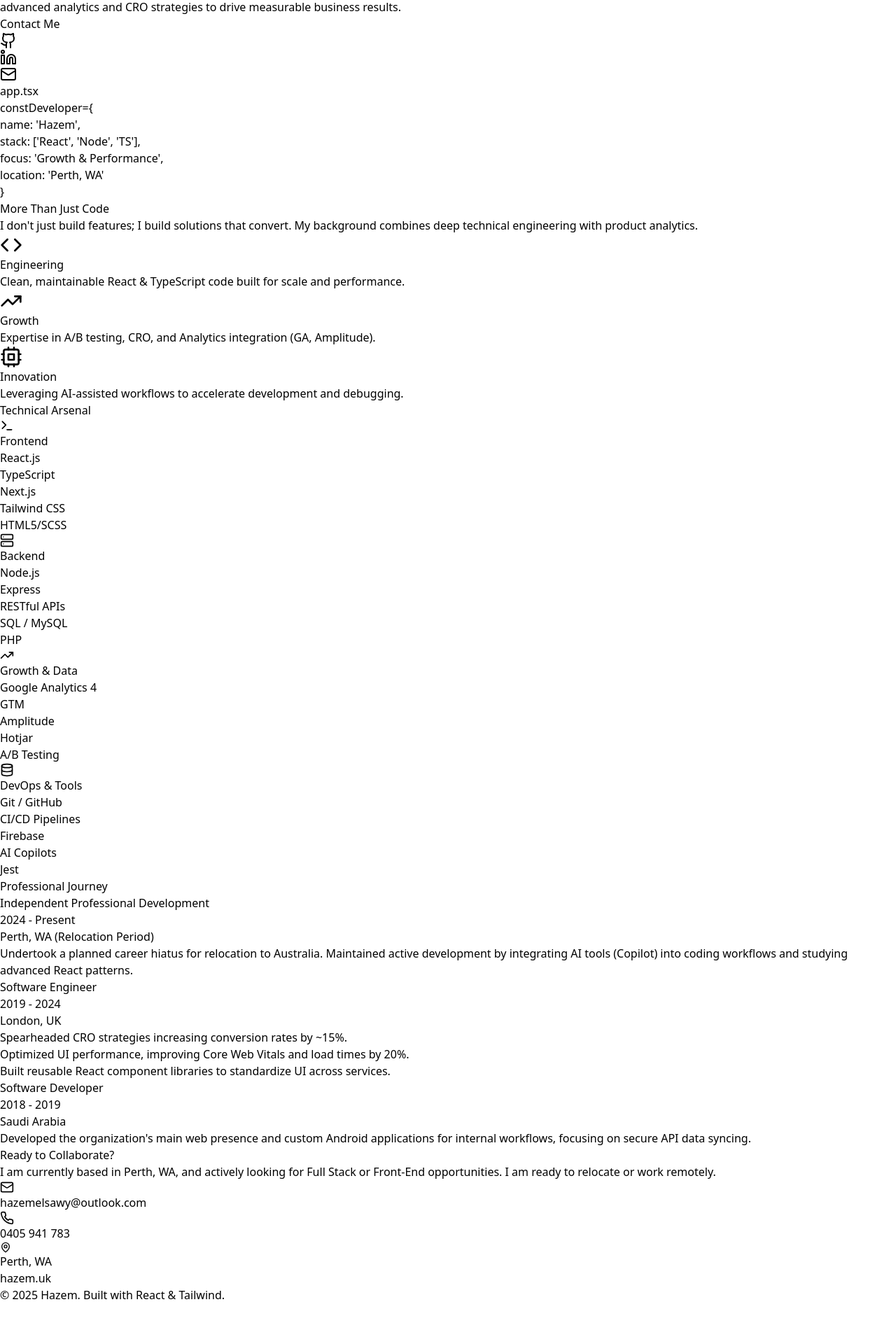
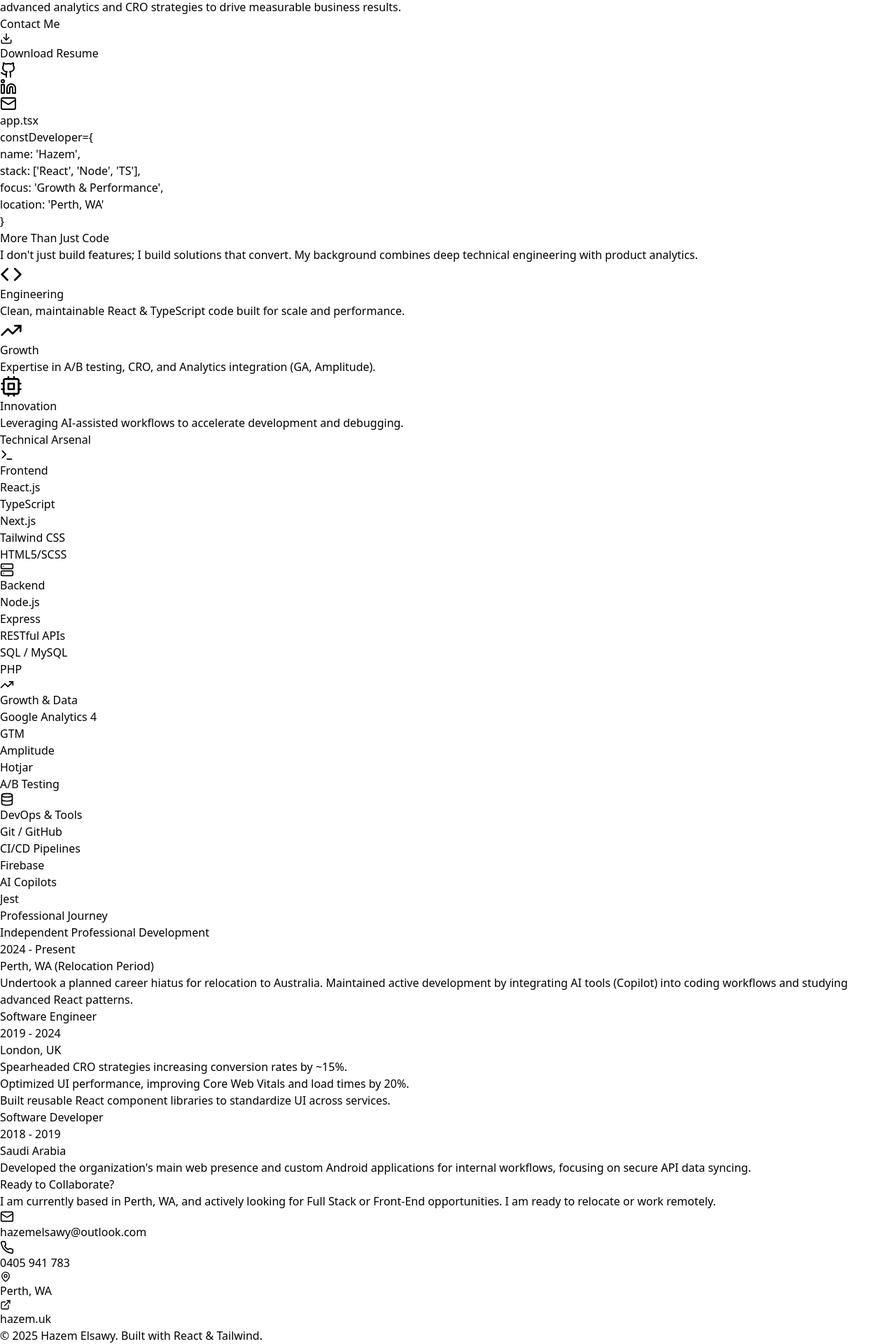
Before and after one commit to hazemelsawy/hazemuk, a React (Vite) app: page / in a window 1280 px wide. Shown: the part 176-2096 px from the top of the page at 70% size. Before the commit the page ends 2038 px from the top, so only its background shows below. Built offline with nearby package versions, Linux system fonts and the light colour scheme; no server answers.

Commit message:
remove location need and add timezone detection instead

```diff
--- a/src/App.jsx
+++ b/src/App.jsx
@@ -15,103 +15,40 @@ import {
   Sun,
   Terminal,
   Cpu,
-  Menu, // Added: Hamburger Icon
-  X     // Added: Close Icon
+  Menu,
+  X
 } from 'lucide-react';
 
 const Portfolio = () => {
   const [darkMode, setDarkMode] = useState(false);
   const [activeSection, setActiveSection] = useState('home');
-  const [isMenuOpen, setIsMenuOpen] = useState(false); // New state for mobile menu
+  const [isMenuOpen, setIsMenuOpen] = useState(false);
 
-  // Helper to calculate sunrise/sunset (Simplified version of NOAA algorithm)
-  const getSunTimes = (latitude, longitude) => {
-    const date = new Date();
-    const zenith = 90.8333; // Official zenith
-    const D2R = Math.PI / 180;
-    const R2D = 180 / Math.PI;
+  // Best Practice Theme Detection
+  useEffect(() => {
+    // 1. Define the logic in a reusable function
+    const checkTime = () => {
+      const hour = new Date().getHours();
+      // Night is between 6 PM (18) and 6 AM (6)
+      const isNight = hour >= 18 || hour < 6;
 
-    // Convert to day of year
-    const start = new Date(date.getFullYear(), 0, 0);
-    const diff = date - start;
-    const oneDay = 1000 * 60 * 60 * 24;
-    const day = Math.floor(diff / oneDay);
-
-    // Calculate the sun's approximate position
-    const lngHour = longitude / 15;
-    const t = day + ((6 - lngHour) / 24);
-    const M = (0.9856 * t) - 3.289;
-    const L = M + (1.916 * Math.sin(M * D2R)) + (0.020 * Math.sin(2 * M * D2R)) + 282.634;
-    let RA = R2D * Math.atan(0.91764 * Math.tan(L * D2R));
-
-    // Adjust RA to be in the same quadrant as L
-    const Lquadrant = (Math.floor(L / 90)) * 90;
-    const RAquadrant = (Math.floor(RA / 90)) * 90;
-    RA = RA + (Lquadrant - RAquadrant);
-    RA = RA / 15;
-
-    const sinDec = 0.39782 * Math.sin(L * D2R);
-    const cosDec = Math.cos(Math.asin(sinDec));
-    const cosH = (Math.cos(zenith * D2R) - (sinDec * Math.sin(latitude * D2R))) / (cosDec * Math.cos(latitude * D2R));
-
-    // Sun never rises or sets at this location/date (polar regions)
-    if (cosH > 1 || cosH < -1) return null;
-
-    // Finish calculating H and convert into hours
-    const H = (360 - R2D * Math.acos(cosH)) / 15;
-    const T = H + RA - (0.06571 * t) - 6.622;
-    let UT = T - lngHour;
-
-    // Normalize UT to 0-24 range
-    if (UT > 24) UT -= 24;
-    if (UT < 0) UT += 24;
-
-    // Convert UTC sunset to local time
-    const offset = -date.getTimezoneOffset() / 60;
-    let localSunset = UT + offset;
-    if (localSunset > 24) localSunset -= 24;
-    if (localSunset < 0) localSunset += 24;
-
-    // Approximate sunrise (simplified based on sunset)
-    const H_rise = (R2D * Math.acos(cosH)) / 15;
-    const T_rise = H_rise + RA - (0.06571 * t) - 6.622;
-    let UT_rise = T_rise - lngHour;
-
-    if (UT_rise > 24) UT_rise -= 24;
-    if (UT_rise < 0) UT_rise += 24;
-
-    let localSunrise = UT_rise + offset;
-    if (localSunrise > 24) localSunrise -= 24;
-    if (localSunrise < 0) localSunrise += 24;
-
-    return { sunrise: localSunrise, sunset: localSunset };
-  };
-
-  // Determine theme on mount based on location and time
-  useEffect(() => {
-    const setDayNightByLocation = (position) => {
-      const { latitude, longitude } = position.coords;
-      const sunTimes = getSunTimes(latitude, longitude);
-      const currentHour = new Date().getHours() + (new Date().getMinutes() / 60);
-
-      if (sunTimes) {
-        const isDay = currentHour >= sunTimes.sunrise && currentHour < sunTimes.sunset;
-        setDarkMode(!isDay);
-      } else {
-        fallbackTimeCheck();
-      }
+      // Only trigger a re-render if the value actually changes
+      setDarkMode(prevMode => {
+        if (prevMode !== isNight) return isNight;
+        return prevMode;
+      });
     };
 
-    const fallbackTimeCheck = () => {
-      const hour = new Date().getHours();
-      setDarkMode(hour < 6 || hour >= 18);
-    };
+    // 2. Run immediately on mount so the user doesn't see a flash of wrong theme
+    checkTime();
 
-    if (navigator.geolocation) {
-      navigator.geolocation.getCurrentPosition(setDayNightByLocation, fallbackTimeCheck);
-    } else {
-      fallbackTimeCheck();
-    }
+    // 3. Set up a low-cost interval (every 60 seconds)
+    // This ensures that if the time crosses 6:00 PM while the site is open, it switches.
+    const intervalId = setInterval(checkTime, 5000);
+
+    // 4. CLEANUP: Crucial React Best Practice
+    // When the component unmounts, kill the timer to prevent memory leaks.
+    return () => clearInterval(intervalId);
   }, []);
 
   // Toggle dark mode manual override
@@ -124,7 +61,7 @@ const Portfolio = () => {
     if (element) {
       element.scrollIntoView({ behavior: 'smooth' });
     }
-    setIsMenuOpen(false); // Close menu after clicking
+    setIsMenuOpen(false);
   };
 
   return (
@@ -215,7 +152,7 @@ const Portfolio = () => {
           </div>
 
           <h1 className="text-4xl md:text-6xl font-extrabold tracking-tight">
-            Hi, I'm <span className="text-blue-600">Hazem</span>
+            Hi, I'm <span className="text-blue-600">Hazem Elsawy</span>
           </h1>
           <h2 className="text-2xl md:text-3xl font-medium text-slate-500">
             Full Stack Developer & Growth Engineer
@@ -235,7 +172,7 @@ const Portfolio = () => {
               Contact Me
             </button>
 
-            {/* Download Resume Button - Points to /public/resume.pdf
+            {/* Download Resume Button - Points to /public/resume.pdf */}
             <a
               href="/resume.pdf"
               download="Hazem_Elsawy_Resume.pdf"
@@ -248,12 +185,11 @@ const Portfolio = () => {
               <Download size={18} />
               Download Resume
             </a>
-            */}
           </div>
 
           <div className="flex items-center gap-6 pt-4 text-slate-500">
-            <a href="https://github.com/hazemelsawy" target="_blank" className="hover:text-blue-600 transition-colors"><Github size={24} /></a>
-            <a href="https://www.linkedin.com/in/hazemelsawy/" target="_blank"  className="hover:text-blue-600 transition-colors"><Linkedin size={24} /></a>
+            <a href="#" className="hover:text-blue-600 transition-colors"><Github size={24} /></a>
+            <a href="#" className="hover:text-blue-600 transition-colors"><Linkedin size={24} /></a>
             <a href="mailto:hazemelsawy@outlook.com" className="hover:text-blue-600 transition-colors"><Mail size={24} /></a>
           </div>
         </div>
@@ -417,7 +353,7 @@ const Portfolio = () => {
               </div>
             </div>
 
-            {/* Timeline Item 2 */}
+            {/* Timeline Item 2 - Cleaned up (No Company Name) */}
             <div className="relative flex items-center justify-between md:justify-normal md:odd:flex-row-reverse group">
               <div className={`flex items-center justify-center w-10 h-10 rounded-full border-4 shrink-0 md:order-1 md:group-odd:-translate-x-1/2 md:group-even:translate-x-1/2 z-10 ${darkMode ? 'bg-slate-900 border-slate-700' : 'bg-white border-slate-200 shadow'}`}>
                 <div className="w-3 h-3 bg-slate-400 rounded-full"></div>
@@ -437,7 +373,7 @@ const Portfolio = () => {
               </div>
             </div>
 
-             {/* Timeline Item 3 */}
+             {/* Timeline Item 3 - Cleaned up (No Company Name) */}
              <div className="relative flex items-center justify-between md:justify-normal md:odd:flex-row-reverse group">
               <div className={`flex items-center justify-center w-10 h-10 rounded-full border-4 shrink-0 md:order-1 md:group-odd:-translate-x-1/2 md:group-even:translate-x-1/2 z-10 ${darkMode ? 'bg-slate-900 border-slate-700' : 'bg-white border-slate-200 shadow'}`}>
                 <div className="w-3 h-3 bg-slate-400 rounded-full"></div>
@@ -484,7 +420,8 @@ const Portfolio = () => {
                 <span>Perth, WA</span>
              </div>
              <div className="flex items-center gap-2">
-                <span>hazem.uk</span>
+                <ExternalLink size={16} />
+                <a href="https://hazem.uk" className="hover:text-blue-500 underline">hazem.uk</a>
              </div>
           </div>
         </div>
@@ -492,7 +429,7 @@ const Portfolio = () => {
 
       {/* Footer */}
       <footer className={`py-8 text-center text-sm ${darkMode ? 'bg-slate-950 text-slate-600' : 'bg-slate-50 text-slate-400'}`}>
-        <p>© {new Date().getFullYear()} Hazem. Built with React & Tailwind.</p>
+        <p>© {new Date().getFullYear()} Hazem Elsawy. Built with React & Tailwind.</p>
       </footer>
 
     </div>
```
